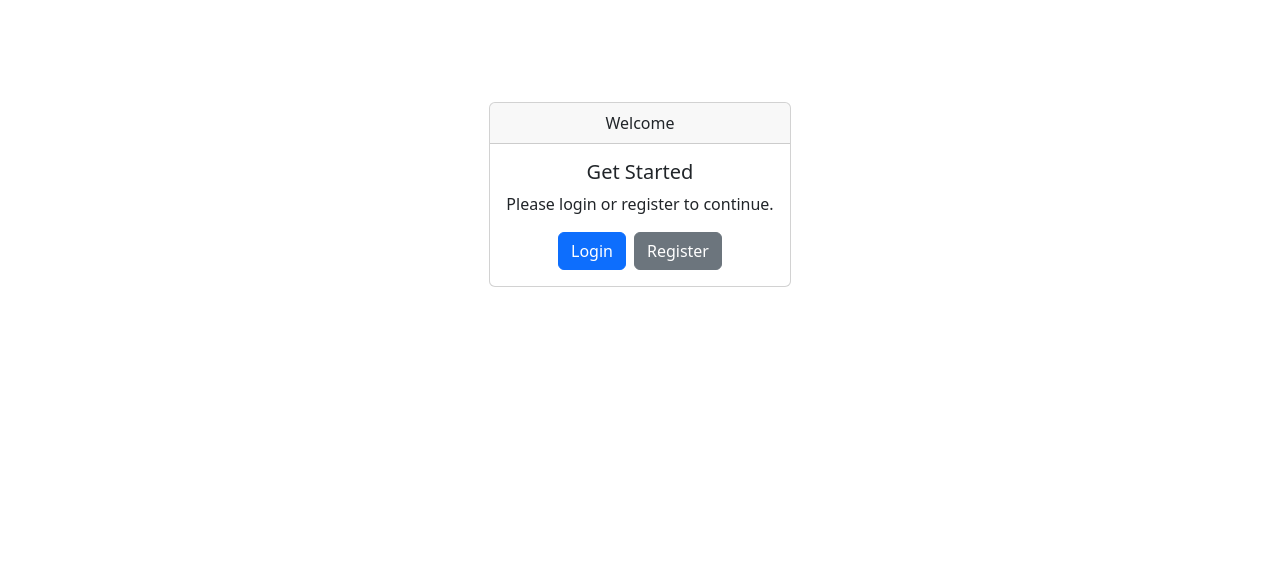
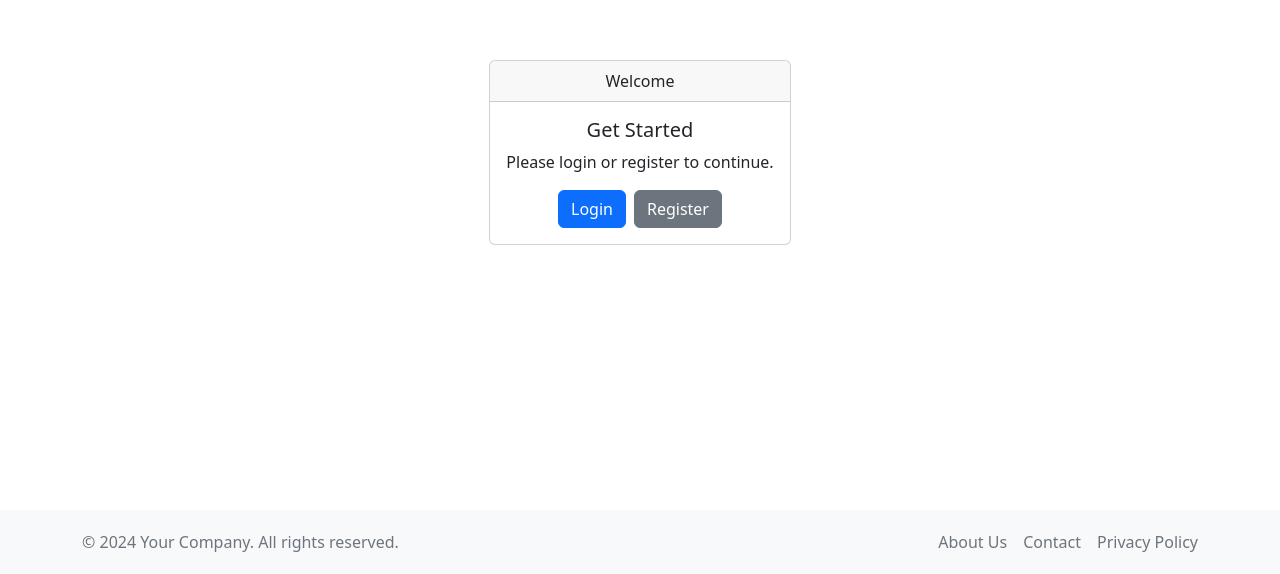
Before and after one commit to yasindemirkaya/NextManagementApp, a Next.js app: page / in a window 1280 px wide. Shown: the part 226-800 px from the top of the page. Built offline with nearby package versions, Linux system fonts and the light colour scheme.

Commit message:
footer
footer component added to the layout

```diff
--- /dev/null
+++ b/components/Common/Footer/index.js
@@ -0,0 +1,30 @@
+import React from 'react';
+import { Container, Row, Col } from 'react-bootstrap';
+import Link from 'next/link';
+import styles from './index.module.scss';
+
+const Footer = () => {
+    return (
+        <footer className={styles.footer}>
+            <Container>
+                <Row className="align-items-center h-100">
+                    <Col md={6} className="d-flex justify-content-center justify-content-md-start h-100">
+                        <p className="mb-0">
+                            &copy; {new Date().getFullYear()} Your Company. All rights reserved.
+                        </p>
+                    </Col>
+                    <Col md={6} className="d-flex justify-content-center justify-content-md-end h-100">
+                        <div className={styles.links}>
+                            <Link href="/about" className="me-3">About Us</Link>
+                            <Link href="/contact" className="me-3">Contact</Link>
+                            <Link href="/privacy">Privacy Policy</Link>
+                        </div>
+                    </Col>
+                </Row>
+            </Container>
+        </footer>
+    );
+};
+
+
+export default Footer;
--- /dev/null
+++ b/components/Common/Footer/index.module.scss
@@ -0,0 +1,16 @@
+.footer {
+    background-color: #f8f9fa;
+    padding: 20px 0;
+    color: #6c757d;
+
+    .links {
+        a {
+            color: #6c757d;
+            text-decoration: none;
+
+            &:hover {
+                text-decoration: underline;
+            }
+        }
+    }
+}
--- /dev/null
+++ b/components/Layouts/Default/index.js
@@ -0,0 +1,14 @@
+import React from 'react';
+import Footer from '@/components/Common/Footer';
+import styles from './index.module.scss';
+
+const DefaultLayout = ({ children }) => {
+    return (
+        <div className={styles.layout}>
+            <main className={styles.mainContent}>{children}</main>
+            <Footer />
+        </div>
+    );
+};
+
+export default DefaultLayout;
--- /dev/null
+++ b/components/Layouts/Default/index.module.scss
@@ -0,0 +1,10 @@
+.layout {
+    display: flex;
+    flex-direction: column;
+    min-height: 100vh;
+}
+
+.mainContent {
+    flex: 1;
+    padding: 20px;
+}
--- a/pages/_app.js
+++ b/pages/_app.js
@@ -9,6 +9,9 @@ import Head from 'next/head'
 
 import store from "@/redux/store";
 import React from 'react';
+import DefaultLayout from '@/components/Layouts/Default/index';
+
+
 
 export default function App({ Component, pageProps: { session, ...pageProps } }) {
   return (
@@ -19,7 +22,9 @@ export default function App({ Component, pageProps: { session, ...pageProps } })
             <meta charSet="utf-8" />
             <meta name="viewport" content="width=device-width, initial-scale=1" />
           </Head>
-          <Component {...pageProps} />
+          <DefaultLayout>
+            <Component {...pageProps} />
+          </DefaultLayout>
         </PersistGate>
       </Provider>
     </SessionProvider>
--- a/pages/index.module.scss
+++ b/pages/index.module.scss
@@ -2,5 +2,5 @@
     display: flex;
     justify-content: center;
     align-items: center;
-    height: calc(100vh - 56px); // Navbar yüksekliğini hesaba kat
+    height: calc(100vh - 180px);
 }
```
